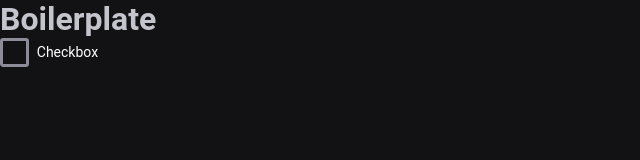
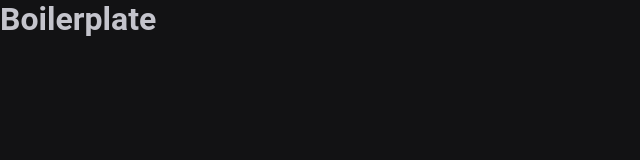
Before and after one commit to dfsilvadev/github-api, a React (Vite) app: page / in a window 1280 px wide. Shown: the top 160 px of the page, without its empty margins (0-640 px from the left). Built offline with nearby package versions, Linux system fonts and the light colour scheme.

Commit message:
feat: removing the checkbox component

```diff
--- a/src/App.tsx
+++ b/src/App.tsx
@@ -1,6 +1,4 @@
 import { ThemeProvider } from "styled-components";
-
-import Checkbox from "./components/Checkbox";
 
 import { DefaultTheme, GlobalStyles } from "./styles";
 
@@ -9,7 +7,6 @@ function App() {
     <ThemeProvider theme={DefaultTheme}>
       <GlobalStyles />
       <h1>Boilerplate</h1>
-      <Checkbox label="Checkbox" labelFor="Checkbox" />
     </ThemeProvider>
   );
 }
```
